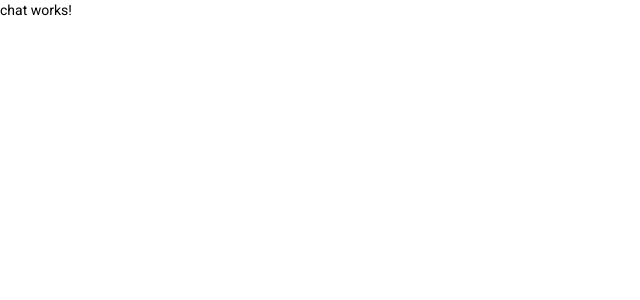
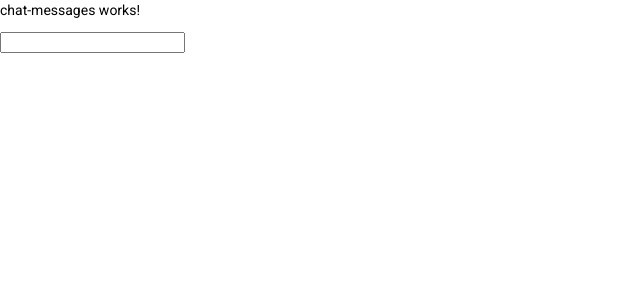
Before and after one commit to batbrain9392/ng-chat, an Angular app: page /chat in a window 1280 px wide. Shown: the top 300 px of the page, without its empty margins (0-640 px from the left). Built offline with nearby package versions, Linux system fonts and the light colour scheme.

Commit message:
added chat components

```diff
--- /dev/null
+++ b/src/app/chat/chat-input/chat-input.component.html
@@ -0,0 +1 @@
+<input type="text">
--- /dev/null
+++ b/src/app/chat/chat-input/chat-input.component.ts
@@ -0,0 +1,15 @@
+import { Component, OnInit } from '@angular/core';
+
+@Component({
+  selector: 'app-chat-input',
+  templateUrl: './chat-input.component.html',
+  styleUrls: ['./chat-input.component.css']
+})
+export class ChatInputComponent implements OnInit {
+
+  constructor() { }
+
+  ngOnInit() {
+  }
+
+}
--- /dev/null
+++ b/src/app/chat/chat-messages/chat-messages.component.html
@@ -0,0 +1 @@
+<p>chat-messages works!</p>
--- /dev/null
+++ b/src/app/chat/chat-messages/chat-messages.component.ts
@@ -0,0 +1,15 @@
+import { Component, OnInit } from '@angular/core';
+
+@Component({
+  selector: 'app-chat-messages',
+  templateUrl: './chat-messages.component.html',
+  styleUrls: ['./chat-messages.component.css']
+})
+export class ChatMessagesComponent implements OnInit {
+
+  constructor() { }
+
+  ngOnInit() {
+  }
+
+}
--- a/src/app/chat/chat.component.html
+++ b/src/app/chat/chat.component.html
@@ -1 +1,4 @@
-<p>chat works!</p>
+<div class="chat-container">
+    <app-chat-messages></app-chat-messages>
+    <app-chat-input></app-chat-input>
+</div>
--- a/src/app/chat/chat.module.ts
+++ b/src/app/chat/chat.module.ts
@@ -4,9 +4,11 @@ import { ChatRoutingModule } from './chat-routing.module';
 import { MaterialModule } from '../material/material.module';
 
 import { ChatComponent } from './chat.component';
+import { ChatInputComponent } from './chat-input/chat-input.component';
+import { ChatMessagesComponent } from './chat-messages/chat-messages.component';
 
 @NgModule({
-  declarations: [ChatComponent],
+  declarations: [ChatComponent, ChatInputComponent, ChatMessagesComponent],
   imports: [
     CommonModule,
     ChatRoutingModule,
```
Also changed, not shown: src/app/chat/chat-input/chat-input.component.css (added), src/app/chat/chat-messages/chat-messages.component.css (added).
